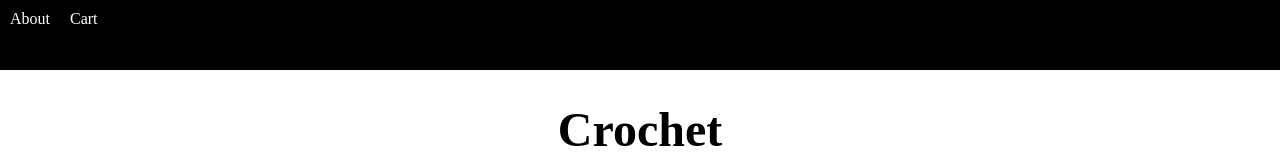
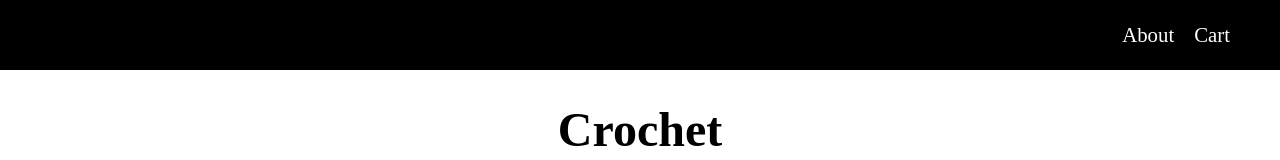
Before and after one commit to shakaylac/eclipse-crafts, a React (Vite) app in the folder eclipse-craft/: page / in a window 1280 px wide. Shown: the top 160 px of the page. Built offline with nearby package versions, Linux system fonts and the light colour scheme.

Commit message:
Added flex to the header and aligned the ul element to the right. I gave the ul right margin of 40px becasue it was too close to the end of the page.

```diff
--- a/eclipse-craft/src/stylesheets/Header.css
+++ b/eclipse-craft/src/stylesheets/Header.css
@@ -12,16 +12,20 @@ header{
     top: 0px;
     background-color: black;
     position: absolute;
-
-
+    display: flex;
+    align-items: center;
+    justify-content: end;
 }
 
 ul{
     display: flex;
     color: #fff;
     list-style: none;
+    margin-right: 40px;
 }
 
 li{
     padding: 10px;
+    font-size: 1.3em;
+    gap: 10px;
 }
```
